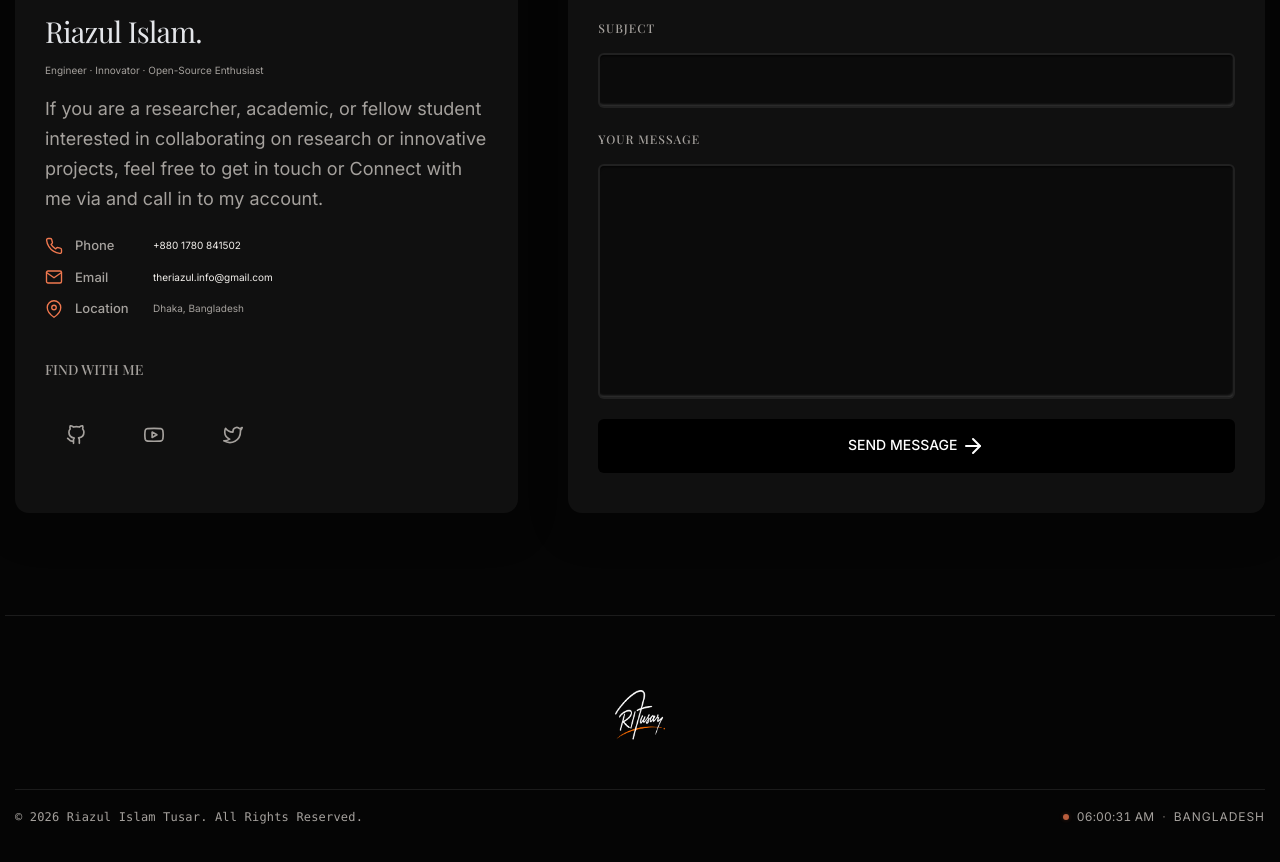
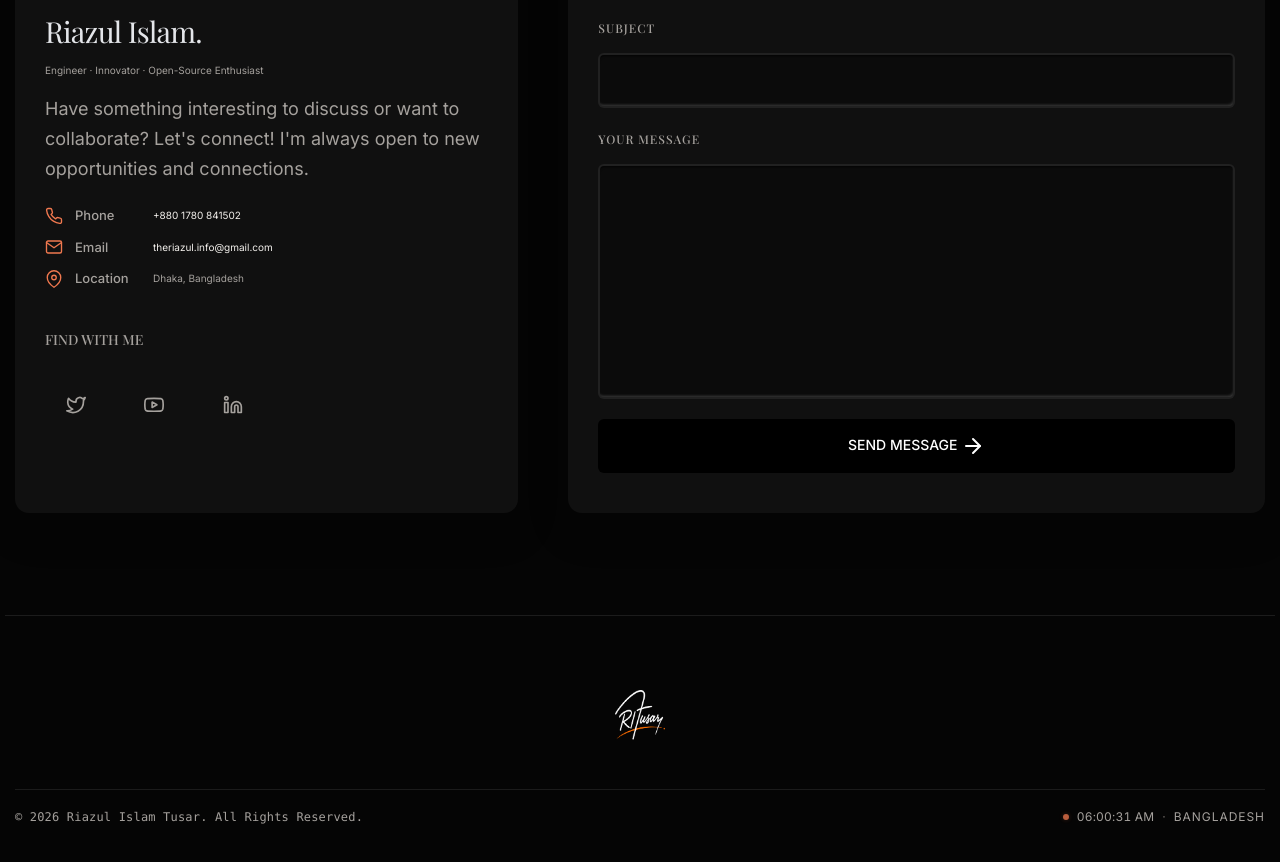
Before and after one commit to theriazul/theriazul.github.io, a plain HTML site: page index.html in a window 1280 px wide. Shown: the part 10331-11193 px from the top of the page. Drawn offline with nearby package versions, Linux system fonts and the light colour scheme; a web font is replaced by a local one.

Commit message:
Update index.html

```diff
--- a/index.html
+++ b/index.html
@@ -1748,7 +1748,7 @@ Developed foundational knowledge in science, mathematics, analytical thinking, a
                                 <span>Engineer · Innovator · Open-Source Enthusiast</span>
                             </div>
                             <div class="description">
-                                <p>If you are a researcher, academic, or fellow student interested in collaborating on research or innovative projects, feel free to get in touch or Connect with me via and call in to my account.
+                                <p>Have something interesting to discuss or want to collaborate? Let's connect! I'm always open to new opportunities and connections.
                                 </p>
                                 <div class="contact-details" aria-label="Contact information">
                                     <div class="contact-detail">
@@ -1771,9 +1771,9 @@ Developed foundational knowledge in science, mathematics, analytical thinking, a
                             <div class="social-area">
                                 <div class="name">FIND WITH ME</div>
                                 <div class="social-icone">
-                                    <a href="https://www.github.com/theriazul"><i data-feather="github"></i></a>
+                                    <a href="https://www.twitter.com/the__riazul"><i data-feather="twitter"></i></a>
                                     <a href="https://www.youtube.com/@theriazul"><i data-feather="youtube"></i></a>
-                                    <a href="https://www.twitter.com/the__riazul"><i data-feather="twitter"></i></a>
+                                    <a href="https://www.linkedin.com/in/theriazul"><i data-feather="linkedin"></i></a>
                                 </div>
                             </div>
                         </div>
```
